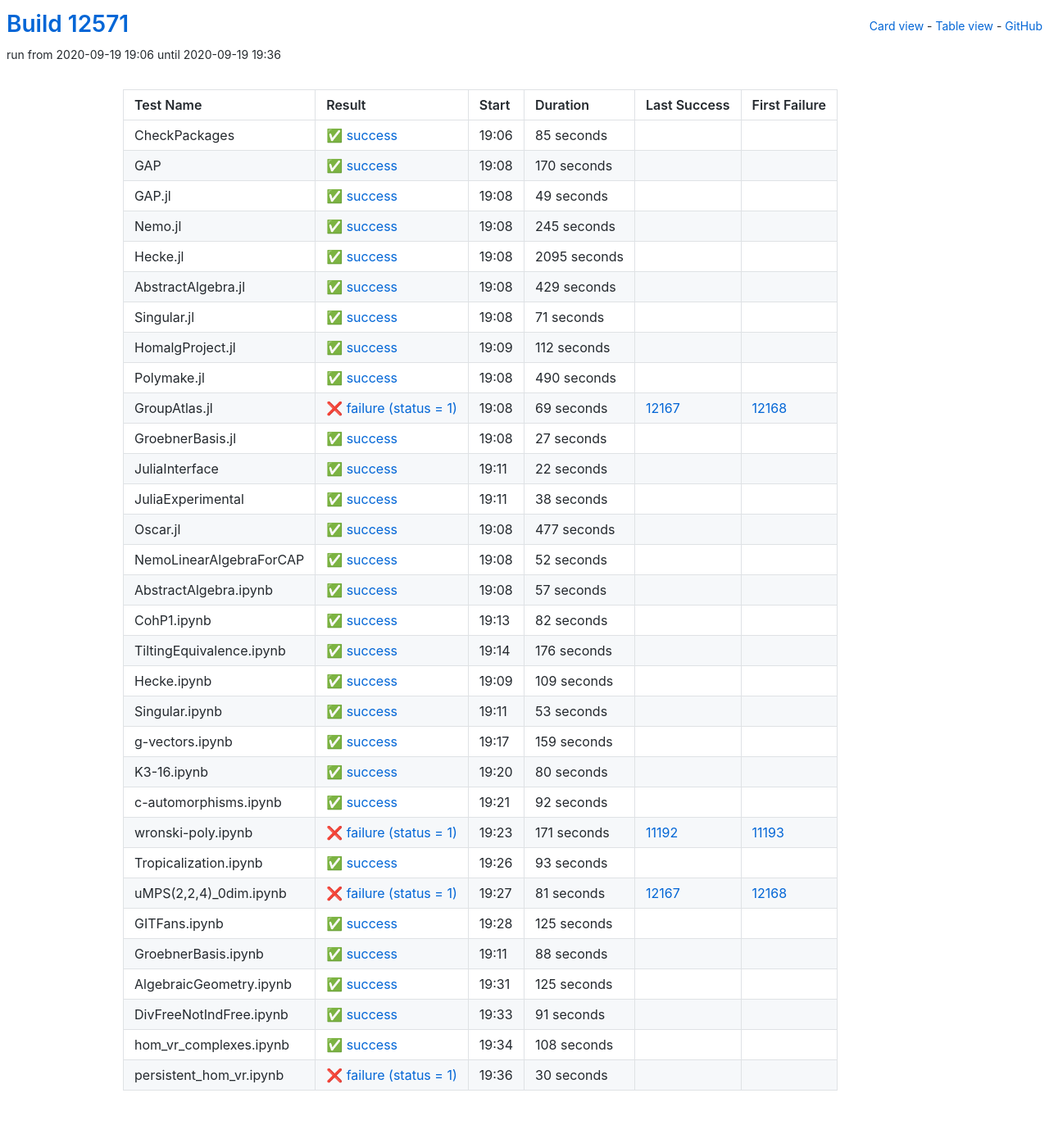
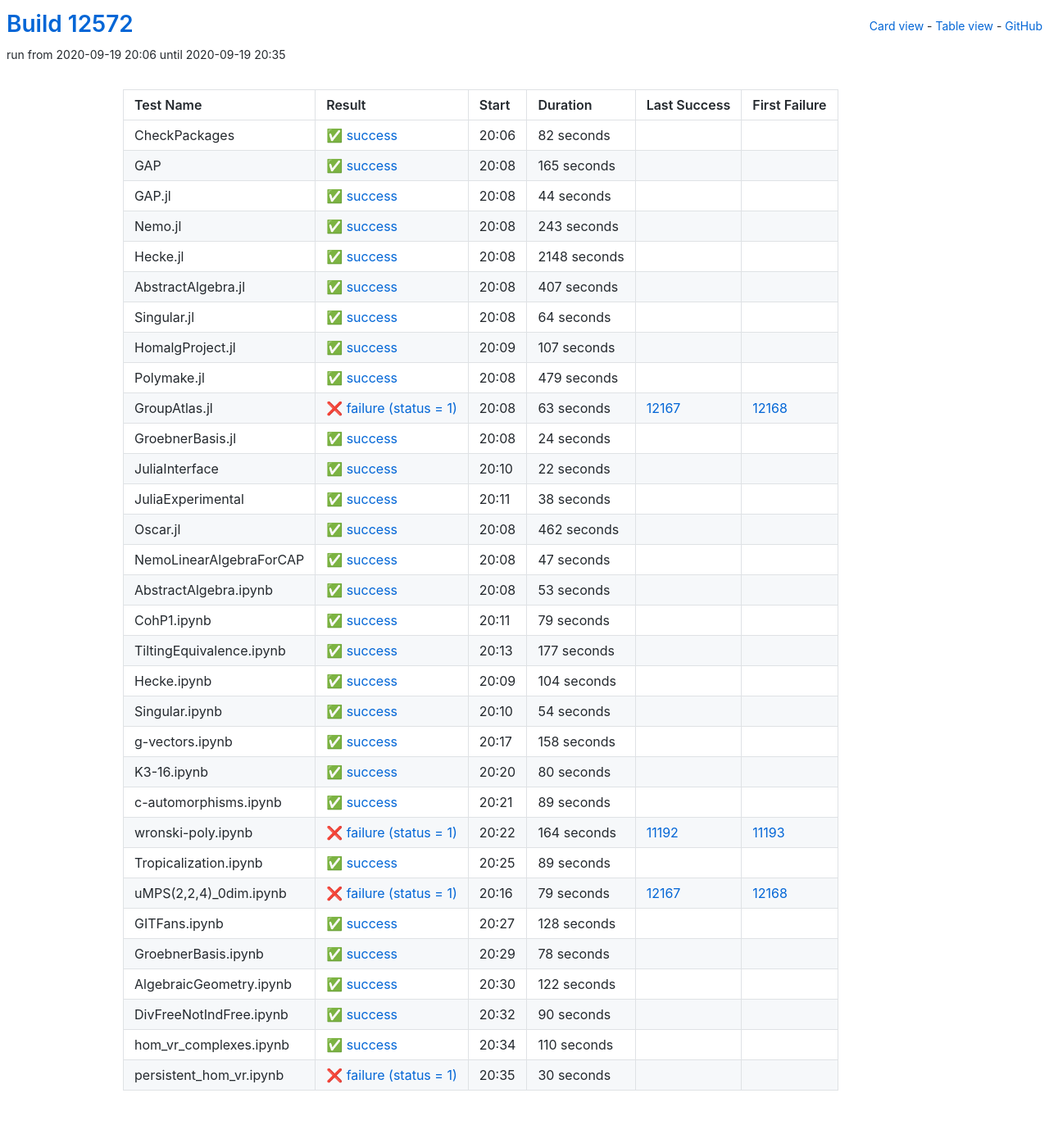
Before and after one commit to oscar-system/oscar-ci-status, a Jekyll site: the page built from table.html, in a window 1280 px wide. Shown: the whole page at 82% size. Built offline with Jekyll 4.4.1, drawn with Linux system fonts in a browser that asks for light colours.

Commit message:
Build #12572

```diff
--- a/_data/ci.yml
+++ b/_data/ci.yml
@@ -1,6 +1,6 @@
 ---
-build: 12571
-build_url: https://oscarci.mathematik.uni-kl.de/job/oscar/12571/
+build: 12572
+build_url: https://oscarci.mathematik.uni-kl.de/job/oscar/12572/
 job: oscar
 organization: oscar-system
 repo: oscar-ci-status
@@ -8,140 +8,140 @@ repourl: https://github.com/oscar-system/oscar-ci-status
 tests:
 - name: CheckPackages
   id: checkpackages
-  log: https://oscarci.mathematik.uni-kl.de/job/oscar/12571/artifact/logs/build-12571/CheckPackages.log
-  start: 2020-09-19 19:06
+  log: https://oscarci.mathematik.uni-kl.de/job/oscar/12572/artifact/logs/build-12572/CheckPackages.log
+  start: 2020-09-19 20:06
   success: true
   exitcode: 0
   status: success
-  duration: 85
+  duration: 82
   last_success: false
   last_success_url:
   first_failure: false
   first_failure_url:
 - name: GAP
   id: gap
-  log: https://oscarci.mathematik.uni-kl.de/job/oscar/12571/artifact/logs/build-12571/GAP.log
-  start: 2020-09-19 19:08
+  log: https://oscarci.mathematik.uni-kl.de/job/oscar/12572/artifact/logs/build-12572/GAP.log
+  start: 2020-09-19 20:08
   success: true
   exitcode: 0
   status: success
-  duration: 170
+  duration: 165
   last_success: false
   last_success_url:
   first_failure: false
   first_failure_url:
 - name: GAP.jl
   id: gap-jl
-  log: https://oscarci.mathematik.uni-kl.de/job/oscar/12571/artifact/logs/build-12571/GAP.jl.log
-  start: 2020-09-19 19:08
+  log: https://oscarci.mathematik.uni-kl.de/job/oscar/12572/artifact/logs/build-12572/GAP.jl.log
+  start: 2020-09-19 20:08
   success: true
   exitcode: 0
   status: success
-  duration: 49
+  duration: 44
   last_success: false
   last_success_url:
   first_failure: false
   first_failure_url:
 - name: Nemo.jl
   id: nemo-jl
-  log: https://oscarci.mathematik.uni-kl.de/job/oscar/12571/artifact/logs/build-12571/Nemo.jl.log
-  start: 2020-09-19 19:08
+  log: https://oscarci.mathematik.uni-kl.de/job/oscar/12572/artifact/logs/build-12572/Nemo.jl.log
+  start: 2020-09-19 20:08
   success: true
   exitcode: 0
   status: success
-  duration: 245
+  duration: 243
   last_success: false
   last_success_url:
   first_failure: false
   first_failure_url:
 - name: Hecke.jl
   id: hecke-jl
-  log: https://oscarci.mathematik.uni-kl.de/job/oscar/12571/artifact/logs/build-12571/Hecke.jl.log
-  start: 2020-09-19 19:08
+  log: https://oscarci.mathematik.uni-kl.de/job/oscar/12572/artifact/logs/build-12572/Hecke.jl.log
+  start: 2020-09-19 20:08
   success: true
   exitcode: 0
   status: success
-  duration: 2095
+  duration: 2148
   last_success: false
   last_success_url:
   first_failure: false
   first_failure_url:
 - name: AbstractAlgebra.jl
   id: abstractalgebra-jl
-  log: https://oscarci.mathematik.uni-kl.de/job/oscar/12571/artifact/logs/build-12571/AbstractAlgebra.jl.log
-  start: 2020-09-19 19:08
+  log: https://oscarci.mathematik.uni-kl.de/job/oscar/12572/artifact/logs/build-12572/AbstractAlgebra.jl.log
+  start: 2020-09-19 20:08
   success: true
   exitcode: 0
   status: success
-  duration: 429
+  duration: 407
   last_success: false
   last_success_url:
   first_failure: false
   first_failure_url:
 - name: Singular.jl
   id: singular-jl
-  log: https://oscarci.mathematik.uni-kl.de/job/oscar/12571/artifact/logs/build-12571/Singular.jl.log
-  start: 2020-09-19 19:08
+  log: https://oscarci.mathematik.uni-kl.de/job/oscar/12572/artifact/logs/build-12572/Singular.jl.log
+  start: 2020-09-19 20:08
   success: true
   exitcode: 0
   status: success
-  duration: 71
+  duration: 64
   last_success: false
   last_success_url:
   first_failure: false
   first_failure_url:
 - name: HomalgProject.jl
   id: homalgproject-jl
-  log: https://oscarci.mathematik.uni-kl.de/job/oscar/12571/artifact/logs/build-12571/HomalgProject.jl.log
-  start: 2020-09-19 19:09
+  log: https://oscarci.mathematik.uni-kl.de/job/oscar/12572/artifact/logs/build-12572/HomalgProject.jl.log
+  start: 2020-09-19 20:09
   success: true
   exitcode: 0
   status: success
-  duration: 112
+  duration: 107
   last_success: false
   last_success_url:
   first_failure: false
   first_failure_url:
 - name: Polymake.jl
   id: polymake-jl
-  log: https://oscarci.mathematik.uni-kl.de/job/oscar/12571/artifact/logs/build-12571/Polymake.jl.log
-  start: 2020-09-19 19:08
+  log: https://oscarci.mathematik.uni-kl.de/job/oscar/12572/artifact/logs/build-12572/Polymake.jl.log
+  start: 2020-09-19 20:08
   success: true
   exitcode: 0
   status: success
-  duration: 490
+  duration: 479
   last_success: false
   last_success_url:
   first_failure: false
   first_failure_url:
 - name: GroupAtlas.jl
   id: groupatlas-jl
-  log: https://oscarci.mathematik.uni-kl.de/job/oscar/12571/artifact/logs/build-12571/GroupAtlas.jl.log
-  start: 2020-09-19 19:08
+  log: https://oscarci.mathematik.uni-kl.de/job/oscar/12572/artifact/logs/build-12572/GroupAtlas.jl.log
+  start: 2020-09-19 20:08
   success: false
   exitcode: 1
   status: failure
-  duration: 69
+  duration: 63
   last_success: 12167
   last_success_url: https://oscarci.mathematik.uni-kl.de/job/oscar/12167/
   first_failure: 12168
   first_failure_url: https://oscarci.mathematik.uni-kl.de/job/oscar/12168/
 - name: GroebnerBasis.jl
   id: groebnerbasis-jl
-  log: https://oscarci.mathematik.uni-kl.de/job/oscar/12571/artifact/logs/build-12571/GroebnerBasis.jl.log
-  start: 2020-09-19 19:08
+  log: https://oscarci.mathematik.uni-kl.de/job/oscar/12572/artifact/logs/build-12572/GroebnerBasis.jl.log
+  start: 2020-09-19 20:08
   success: true
   exitcode: 0
   status: success
-  duration: 27
+  duration: 24
   last_success: false
   last_success_url:
   first_failure: false
   first_failure_url:
 - name: JuliaInterface
   id: juliainterface
-  log: https://oscarci.mathematik.uni-kl.de/job/oscar/12571/artifact/logs/build-12571/JuliaInterface.log
-  start: 2020-09-19 19:11
+  log: https://oscarci.mathematik.uni-kl.de/job/oscar/12572/artifact/logs/build-12572/JuliaInterface.log
+  start: 2020-09-19 20:10
   success: true
   exitcode: 0
   status: success
@@ -152,8 +152,8 @@ tests:
   first_failure_url:
 - name: JuliaExperimental
   id: juliaexperimental
-  log: https://oscarci.mathematik.uni-kl.de/job/oscar/12571/artifact/logs/build-12571/JuliaExperimental.log
-  start: 2020-09-19 19:11
+  log: https://oscarci.mathematik.uni-kl.de/job/oscar/12572/artifact/logs/build-12572/JuliaExperimental.log
+  start: 2020-09-19 20:11
   success: true
   exitcode: 0
   status: success
@@ -164,80 +164,32 @@ tests:
   first_failure_url:
 - name: Oscar.jl
   id: oscar-jl
-  log: https://oscarci.mathematik.uni-kl.de/job/oscar/12571/artifact/logs/build-12571/Oscar.jl.log
-  start: 2020-09-19 19:08
+  log: https://oscarci.mathematik.uni-kl.de/job/oscar/12572/artifact/logs/build-12572/Oscar.jl.log
+  start: 2020-09-19 20:08
   success: true
   exitcode: 0
   status: success
-  duration: 477
+  duration: 462
   last_success: false
   last_success_url:
   first_failure: false
   first_failure_url:
 - name: NemoLinearAlgebraForCAP
   id: nemolinearalgebraforcap
-  log: https://oscarci.mathematik.uni-kl.de/job/oscar/12571/artifact/logs/build-12571/NemoLinearAlgebraForCAP.log
-  start: 2020-09-19 19:08
+  log: https://oscarci.mathematik.uni-kl.de/job/oscar/12572/artifact/logs/build-12572/NemoLinearAlgebraForCAP.log
+  start: 2020-09-19 20:08
   success: true
   exitcode: 0
   status: success
-  duration: 52
+  duration: 47
   last_success: false
   last_success_url:
   first_failure: false
   first_failure_url:
 - name: AbstractAlgebra.ipynb
   id: abstractalgebra-ipynb
-  log: https://oscarci.mathematik.uni-kl.de/job/oscar/12571/artifact/logs/build-12571/AbstractAlgebra.ipynb.log
-  start: 2020-09-19 19:08
-  success: true
-  exitcode: 0
-  status: success
-  duration: 57
-  last_success: false
-  last_success_url:
-  first_failure: false
-  first_failure_url:
-- name: CohP1.ipynb
-  id: cohp1-ipynb
-  log: https://oscarci.mathematik.uni-kl.de/job/oscar/12571/artifact/logs/build-12571/CohP1.ipynb.log
-  start: 2020-09-19 19:13
-  success: true
-  exitcode: 0
-  status: success
-  duration: 82
-  last_success: false
-  last_success_url:
-  first_failure: false
-  first_failure_url:
-- name: TiltingEquivalence.ipynb
-  id: tiltingequivalence-ipynb
-  log: https://oscarci.mathematik.uni-kl.de/job/oscar/12571/artifact/logs/build-12571/TiltingEquivalence.ipynb.log
-  start: 2020-09-19 19:14
-  success: true
-  exitcode: 0
-  status: success
-  duration: 176
-  last_success: false
-  last_success_url:
-  first_failure: false
-  first_failure_url:
-- name: Hecke.ipynb
-  id: hecke-ipynb
-  log: https://oscarci.mathematik.uni-kl.de/job/oscar/12571/artifact/logs/build-12571/Hecke.ipynb.log
-  start: 2020-09-19 19:09
-  success: true
-  exitcode: 0
-  status: success
-  duration: 109
-  last_success: false
-  last_success_url:
-  first_failure: false
-  first_failure_url:
-- name: Singular.ipynb
-  id: singular-ipynb
-  log: https://oscarci.mathematik.uni-kl.de/job/oscar/12571/artifact/logs/build-12571/Singular.ipynb.log
-  start: 2020-09-19 19:11
+  log: https://oscarci.mathematik.uni-kl.de/job/oscar/12572/artifact/logs/build-12572/AbstractAlgebra.ipynb.log
+  start: 2020-09-19 20:08
   success: true
   exitcode: 0
   status: success
@@ -246,22 +198,70 @@ tests:
   last_success_url:
   first_failure: false
   first_failure_url:
-- name: g-vectors.ipynb
-  id: g-vectors-ipynb
-  log: https://oscarci.mathematik.uni-kl.de/job/oscar/12571/artifact/logs/build-12571/g-vectors.ipynb.log
-  start: 2020-09-19 19:17
+- name: CohP1.ipynb
+  id: cohp1-ipynb
+  log: https://oscarci.mathematik.uni-kl.de/job/oscar/12572/artifact/logs/build-12572/CohP1.ipynb.log
+  start: 2020-09-19 20:11
   success: true
   exitcode: 0
   status: success
-  duration: 159
+  duration: 79
+  last_success: false
+  last_success_url:
+  first_failure: false
+  first_failure_url:
+- name: TiltingEquivalence.ipynb
+  id: tiltingequivalence-ipynb
+  log: https://oscarci.mathematik.uni-kl.de/job/oscar/12572/artifact/logs/build-12572/TiltingEquivalence.ipynb.log
+  start: 2020-09-19 20:13
+  success: true
+  exitcode: 0
+  status: success
+  duration: 177
+  last_success: false
+  last_success_url:
+  first_failure: false
+  first_failure_url:
+- name: Hecke.ipynb
+  id: hecke-ipynb
+  log: https://oscarci.mathematik.uni-kl.de/job/oscar/12572/artifact/logs/build-12572/Hecke.ipynb.log
+  start: 2020-09-19 20:09
+  success: true
+  exitcode: 0
+  status: success
+  duration: 104
+  last_success: false
+  last_success_url:
+  first_failure: false
+  first_failure_url:
+- name: Singular.ipynb
+  id: singular-ipynb
+  log: https://oscarci.mathematik.uni-kl.de/job/oscar/12572/artifact/logs/build-12572/Singular.ipynb.log
+  start: 2020-09-19 20:10
+  success: true
+  exitcode: 0
+  status: success
+  duration: 54
+  last_success: false
+  last_success_url:
+  first_failure: false
+  first_failure_url:
+- name: g-vectors.ipynb
+  id: g-vectors-ipynb
+  log: https://oscarci.mathematik.uni-kl.de/job/oscar/12572/artifact/logs/build-12572/g-vectors.ipynb.log
+  start: 2020-09-19 20:17
+  success: true
+  exitcode: 0
+  status: success
+  duration: 158
   last_success: false
   last_success_url:
   first_failure: false
   first_failure_url:
 - name: K3-16.ipynb
   id: k3-16-ipynb
-  log: https://oscarci.mathematik.uni-kl.de/job/oscar/12571/artifact/logs/build-12571/K3-16.ipynb.log
-  start: 2020-09-19 19:20
+  log: https://oscarci.mathematik.uni-kl.de/job/oscar/12572/artifact/logs/build-12572/K3-16.ipynb.log
+  start: 2020-09-19 20:20
   success: true
   exitcode: 0
   status: success
@@ -272,116 +272,116 @@ tests:
   first_failure_url:
 - name: c-automorphisms.ipynb
   id: c-automorphisms-ipynb
-  log: https://oscarci.mathematik.uni-kl.de/job/oscar/12571/artifact/logs/build-12571/c-automorphisms.ipynb.log
-  start: 2020-09-19 19:21
+  log: https://oscarci.mathematik.uni-kl.de/job/oscar/12572/artifact/logs/build-12572/c-automorphisms.ipynb.log
+  start: 2020-09-19 20:21
   success: true
   exitcode: 0
   status: success
-  duration: 92
+  duration: 89
   last_success: false
   last_success_url:
   first_failure: false
   first_failure_url:
 - name: wronski-poly.ipynb
   id: wronski-poly-ipynb
-  log: https://oscarci.mathematik.uni-kl.de/job/oscar/12571/artifact/logs/build-12571/wronski-poly.ipynb.log
-  start: 2020-09-19 19:23
+  log: https://oscarci.mathematik.uni-kl.de/job/oscar/12572/artifact/logs/build-12572/wronski-poly.ipynb.log
+  start: 2020-09-19 20:22
   success: false
   exitcode: 1
   status: failure
-  duration: 171
+  duration: 164
   last_success: 11192
   last_success_url: https://oscarci.mathematik.uni-kl.de/job/oscar/11192/
   first_failure: 11193
   first_failure_url: https://oscarci.mathematik.uni-kl.de/job/oscar/11193/
 - name: Tropicalization.ipynb
   id: tropicalization-ipynb
-  log: https://oscarci.mathematik.uni-kl.de/job/oscar/12571/artifact/logs/build-12571/Tropicalization.ipynb.log
-  start: 2020-09-19 19:26
+  log: https://oscarci.mathematik.uni-kl.de/job/oscar/12572/artifact/logs/build-12572/Tropicalization.ipynb.log
+  start: 2020-09-19 20:25
   success: true
   exitcode: 0
   status: success
-  duration: 93
+  duration: 89
   last_success: false
   last_success_url:
   first_failure: false
   first_failure_url:
 - name: uMPS(2,2,4)_0dim.ipynb
   id: umps-2-2-4-0dim-ipynb
-  log: https://oscarci.mathematik.uni-kl.de/job/oscar/12571/artifact/logs/build-12571/uMPS-2-2-4-_0dim.ipynb.log
-  start: 2020-09-19 19:27
+  log: https://oscarci.mathematik.uni-kl.de/job/oscar/12572/artifact/logs/build-12572/uMPS-2-2-4-_0dim.ipynb.log
+  start: 2020-09-19 20:16
   success: false
   exitcode: 1
   status: failure
-  duration: 81
+  duration: 79
   last_success: 12167
   last_success_url: https://oscarci.mathematik.uni-kl.de/job/oscar/12167/
   first_failure: 12168
   first_failure_url: https://oscarci.mathematik.uni-kl.de/job/oscar/12168/
 - name: GITFans.ipynb
   id: gitfans-ipynb
-  log: https://oscarci.mathematik.uni-kl.de/job/oscar/12571/artifact/logs/build-12571/GITFans.ipynb.log
-  start: 2020-09-19 19:28
+  log: https://oscarci.mathematik.uni-kl.de/job/oscar/12572/artifact/logs/build-12572/GITFans.ipynb.log
+  start: 2020-09-19 20:27
   success: true
   exitcode: 0
   status: success
-  duration: 125
+  duration: 128
   last_success: false
   last_success_url:
   first_failure: false
   first_failure_url:
 - name: GroebnerBasis.ipynb
   id: groebnerbasis-ipynb
-  log: https://oscarci.mathematik.uni-kl.de/job/oscar/12571/artifact/logs/build-12571/GroebnerBasis.ipynb.log
-  start: 2020-09-19 19:11
+  log: https://oscarci.mathematik.uni-kl.de/job/oscar/12572/artifact/logs/build-12572/GroebnerBasis.ipynb.log
+  start: 2020-09-19 20:29
   success: true
   exitcode: 0
   status: success
-  duration: 88
+  duration: 78
   last_success: false
   last_success_url:
   first_failure: false
   first_failure_url:
 - name: AlgebraicGeometry.ipynb
   id: algebraicgeometry-ipynb
-  log: https://oscarci.mathematik.uni-kl.de/job/oscar/12571/artifact/logs/build-12571/AlgebraicGeometry.ipynb.log
-  start: 2020-09-19 19:31
+  log: https://oscarci.mathematik.uni-kl.de/job/oscar/12572/artifact/logs/build-12572/AlgebraicGeometry.ipynb.log
+  start: 2020-09-19 20:30
   success: true
   exitcode: 0
   status: success
-  duration: 125
+  duration: 122
   last_success: false
   last_success_url:
   first_failure: false
   first_failure_url:
 - name: DivFreeNotIndFree.ipynb
   id: divfreenotindfree-ipynb
-  log: https://oscarci.mathematik.uni-kl.de/job/oscar/12571/artifact/logs/build-12571/DivFreeNotIndFree.ipynb.log
-  start: 2020-09-19 19:33
+  log: https://oscarci.mathematik.uni-kl.de/job/oscar/12572/artifact/logs/build-12572/DivFreeNotIndFree.ipynb.log
+  start: 2020-09-19 20:32
   success: true
   exitcode: 0
   status: success
-  duration: 91
+  duration: 90
   last_success: false
   last_success_url:
   first_failure: false
   first_failure_url:
 - name: hom_vr_complexes.ipynb
   id: hom-vr-complexes-ipynb
-  log: https://oscarci.mathematik.uni-kl.de/job/oscar/12571/artifact/logs/build-12571/hom_vr_complexes.ipynb.log
-  start: 2020-09-19 19:34
+  log: https://oscarci.mathematik.uni-kl.de/job/oscar/12572/artifact/logs/build-12572/hom_vr_complexes.ipynb.log
+  start: 2020-09-19 20:34
   success: true
   exitcode: 0
   status: success
-  duration: 108
+  duration: 110
   last_success: false
   last_success_url:
   first_failure: false
   first_failure_url:
 - name: persistent_hom_vr.ipynb
   id: persistent-hom-vr-ipynb
-  log: https://oscarci.mathematik.uni-kl.de/job/oscar/12571/artifact/logs/build-12571/persistent_hom_vr.ipynb.log
-  start: 2020-09-19 19:36
+  log: https://oscarci.mathematik.uni-kl.de/job/oscar/12572/artifact/logs/build-12572/persistent_hom_vr.ipynb.log
+  start: 2020-09-19 20:35
   success: false
   exitcode: 1
   status: failure
```
Also changed, not shown: README.md.
